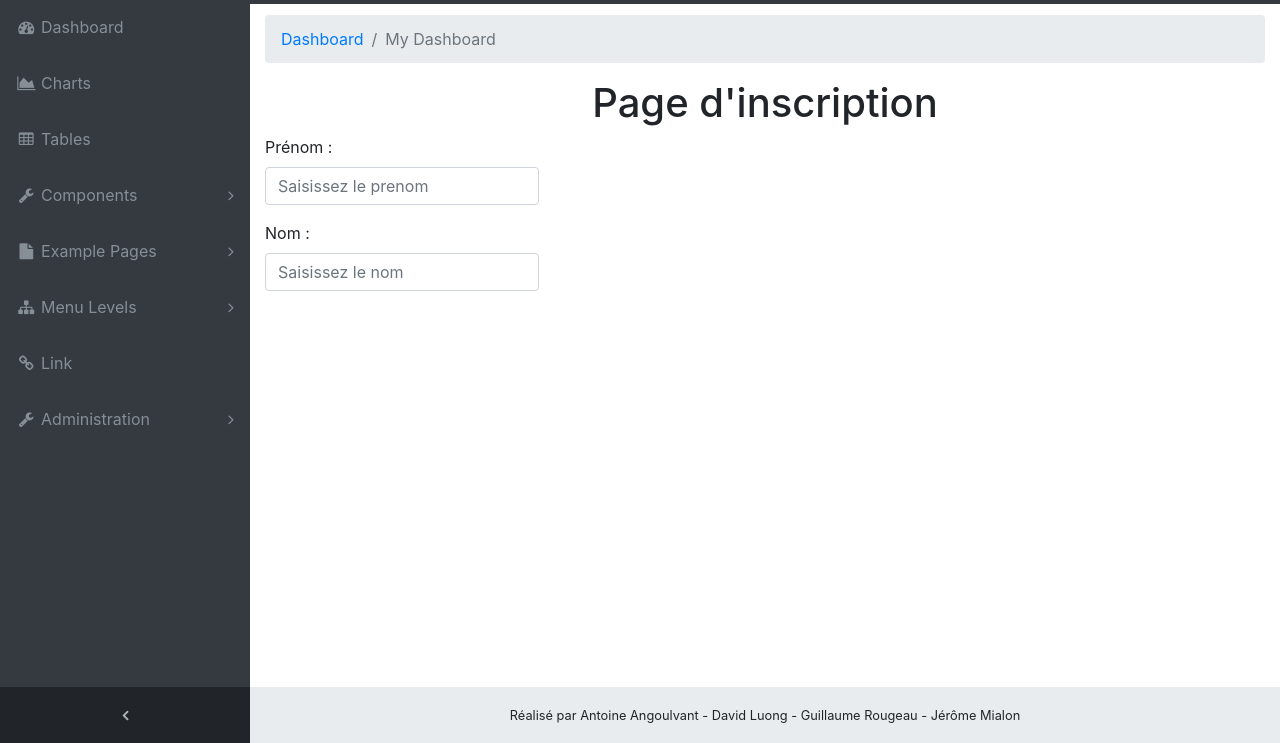
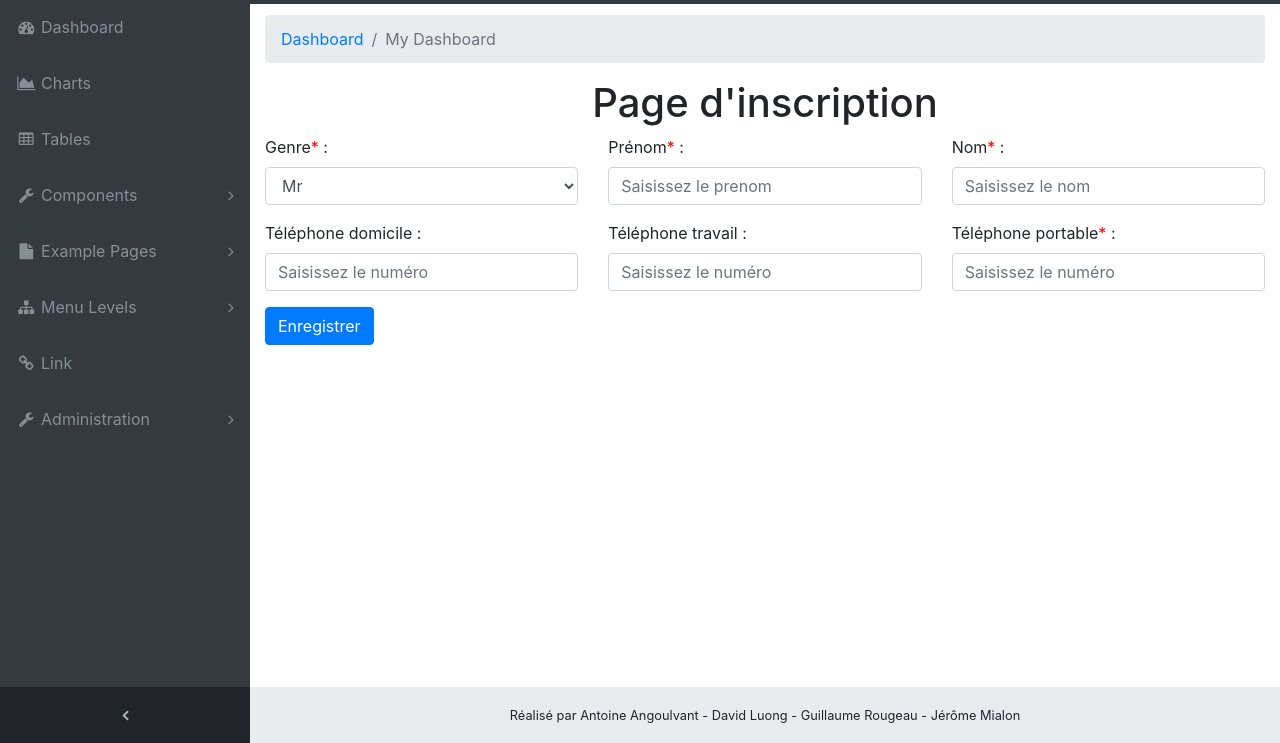
Before and after one commit to antoineangoulvant/MediNurse, a PHP site: page /index.php?page=inscription in a window 1280 px wide. Shown: the part 57-800 px from the top of the page. Run offline with PHP 8.4, Linux system fonts and the light colour scheme.

Commit message:
Amélioration du formulaire d'inscription

```diff
--- /dev/null
+++ b/css/style.css
@@ -0,0 +1,3 @@
+.obligatoire{
+    color: red;
+}
--- a/head.php
+++ b/head.php
@@ -15,4 +15,6 @@
     <link href="css/sb-admin.css" rel="stylesheet">
     <!-- icone de la page -->
     <link rel="icon" type="image/png" href="res/logo.png" />
+
+    <link rel="stylesheet" href="css/style.css">
 </head>
--- a/inscription.php
+++ b/inscription.php
@@ -1,30 +1,54 @@
-<?php
-/**
- * Created by PhpStorm.
- * User: antoi
- * Date: 15/03/2018
- * Time: 19:30
- */
-
-?>
-
 <div class="container">
     <div class="row">
         <div class="col-lg-12">
             <h1 class="text-center">Page d'inscription</h1>
         </div>
-        <form method="post" action="index.php?page=inscription">
-            <div class="col-lg-12">
+    </div>
+    <form method="post" action="index.php?page=inscription">
+        <div class="row">
+            <div class="col-lg-4">
                 <div class="form-group">
-                    <label for="prenom">Prénom :</label>
+                    <label for="genre">Genre<span class="obligatoire">*</span> :</label>
+                    <select id="genre" name="genre" class="form-control">
+                        <option value="homme">Mr</option>
+                        <option value="femme">Mme</option>
+                        <option value="autre">Autre</option>
+                    </select>
+                </div>
+            </div>
+            <div class="col-lg-4">
+                <div class="form-group">
+                    <label for="prenom">Prénom<span class="obligatoire">*</span> :</label>
                     <input type="text" class="form-control" id="prenom" placeholder="Saisissez le prenom" name="prenom">
                 </div>
+            </div>
+            <div class="col-lg-4">
                 <div class="form-group">
-                    <label for="nom">Nom :</label>
+                    <label for="nom">Nom<span class="obligatoire">*</span> :</label>
                     <input type="text" class="form-control" id="nom" placeholder="Saisissez le nom" name="nom">
                 </div>
             </div>
-
-        </form>
-    </div>
+        </div>
+        <div class="row">
+            <div class="col-lg-4">
+                <div class="form-group">
+                    <label for="teldom">Téléphone domicile :</label>
+                    <input type="tel" class="form-control" id="teldom" placeholder="Saisissez le numéro" name="teldom">
+                </div>
+            </div>
+            <div class="col-lg-4">
+                <div class="form-group">
+                    <label for="teltrav">Téléphone travail :</label>
+                    <input type="tel" class="form-control" id="teltrav" placeholder="Saisissez le numéro" name="teltrav">
+                </div>
+            </div>
+            <div class="col-lg-4">
+                <div class="form-group">
+                    <label for="telport">Téléphone portable<span class="obligatoire">*</span> :</label>
+                    <input type="tel" class="form-control" id="telport" placeholder="Saisissez le numéro" name="telport">
+                </div>
+            </div>
+        </div>
+        <button type="submit" class="btn btn-primary center-block">Enregistrer</button>
+    </form>
 </div>
```
